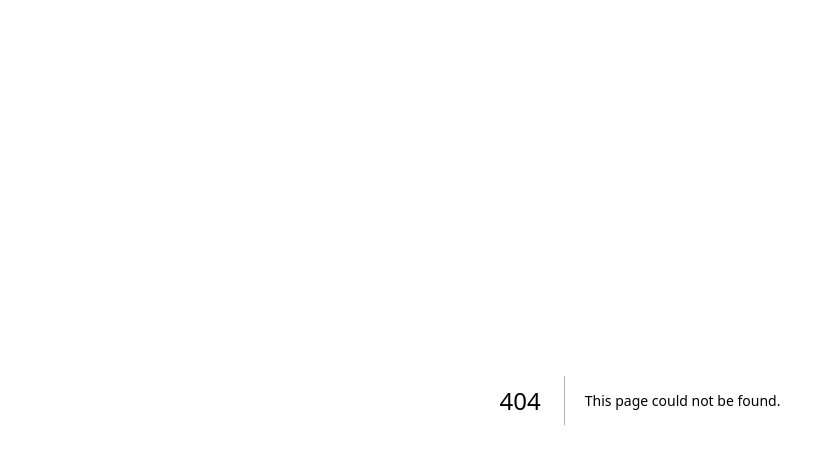
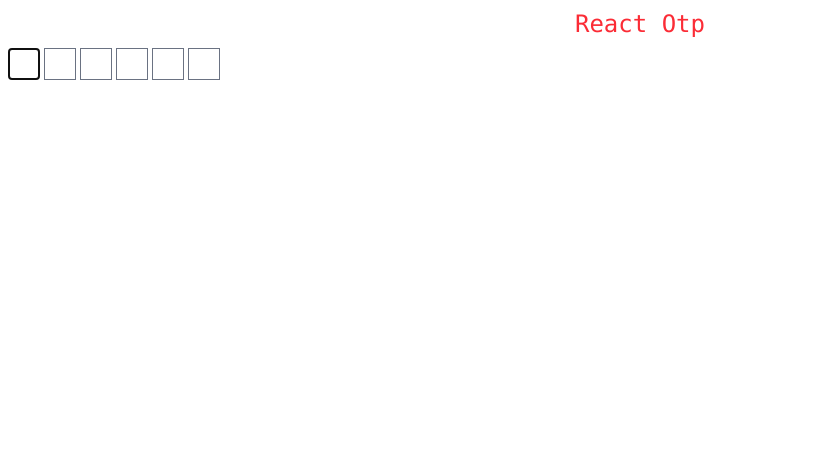
Before and after one commit to aakash2018/React-machine-test-code, a Next.js app: page /otp in a window 1280 px wide. Before the commit this address had no page. Shown: the top 464 px of the page, without its empty margins (0-835 px from the left). Built offline with nearby package versions, Linux system fonts and the light colour scheme.

Commit message:
otp component

```diff
--- /dev/null
+++ b/app/component/otp.tsx
@@ -0,0 +1,65 @@
+"use client";
+import { NextPage } from 'next'
+import { useEffect, useRef, useState } from 'react'
+
+interface Props {
+	otpLength?: number
+}
+
+const Otp: NextPage<Props> = ({ otpLength }) => {
+	const [otpFields, setOtpFields] = useState(new Array(otpLength).fill(""));
+	const ref = useRef<any>([]);
+	const handleKeyDown = (e: any, index: number) => {
+		const key = e.key;
+		const copyOtpFields = [...otpFields];
+		if (key === "Backspace") {
+			copyOtpFields[index] = "";
+			setOtpFields(copyOtpFields);
+			if (index > 0) {
+				ref.current[index - 1].focus();
+			}
+			return;
+		}
+		if (key === "ArrowLeft") {
+			if (index > 0) {
+				ref.current[index - 1].focus();
+			}
+			return;
+		}
+		if (key === "ArrowRight") {
+			if (index + 1 < otpFields.length) {
+				ref.current[index + 1].focus();
+			}
+			return;
+		}
+		if (isNaN(key)) {
+			return;
+		}
+		copyOtpFields[index] = key;
+		if (index + 1 < otpFields.length) {
+			ref.current[index + 1].focus();
+		}
+		setOtpFields(copyOtpFields);
+	}
+
+	useEffect(() => {
+		ref.current["0"].focus();
+	}, []);
+	return (
+		<div className='container'>
+			<div className="flex gap-1 mx-2">
+				{otpFields?.map((value, index) =>
+				(<input key={index} type="text" className='w-8 h-8 border-1 border-gray-500 justify-items-center p-0.5'
+					ref={(currentInput: any) => (ref.current[index] as any) = currentInput}
+					onKeyDown={(e) => handleKeyDown(e, index)}
+					value={value as any}
+					readOnly
+				/>
+				)
+				)}
+			</div>
+		</div>
+	)
+}
+
+export default Otp
--- /dev/null
+++ b/app/otp/page.tsx
@@ -0,0 +1,13 @@
+import { NextPage } from 'next'
+import Otp from '../component/otp'
+
+interface Props {}
+
+const Page: NextPage<Props> = ({}) => {
+  return <>
+    <h1 className="text-center font-mono text-2xl text-red-500 p-2">React Otp </h1>
+    <Otp otpLength={6}/>
+  </>
+}
+
+export default Page
--- a/app/page.tsx
+++ b/app/page.tsx
@@ -12,7 +12,11 @@ export default function Home() {
             </Link>
           </li>
           <li>Pagination</li>
-          <li>OtP</li>
+          <li className='hover:text-yellow-800 visited:text-white-600'>
+             <Link href="/otp">
+                OtP
+             </Link>
+          </li>
           <li>Carousel</li>
           <li>Search Bar</li>
           <li>Infinite scroll</li>
```
